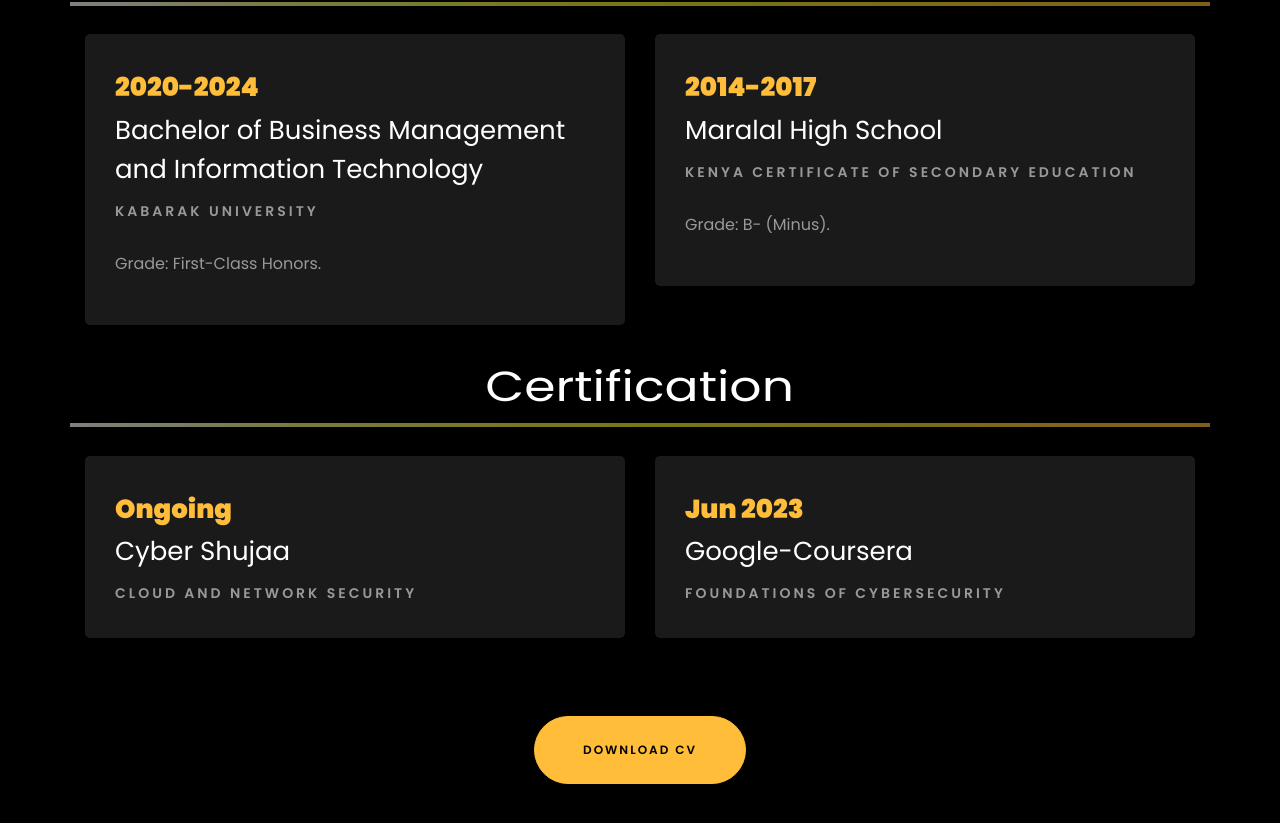
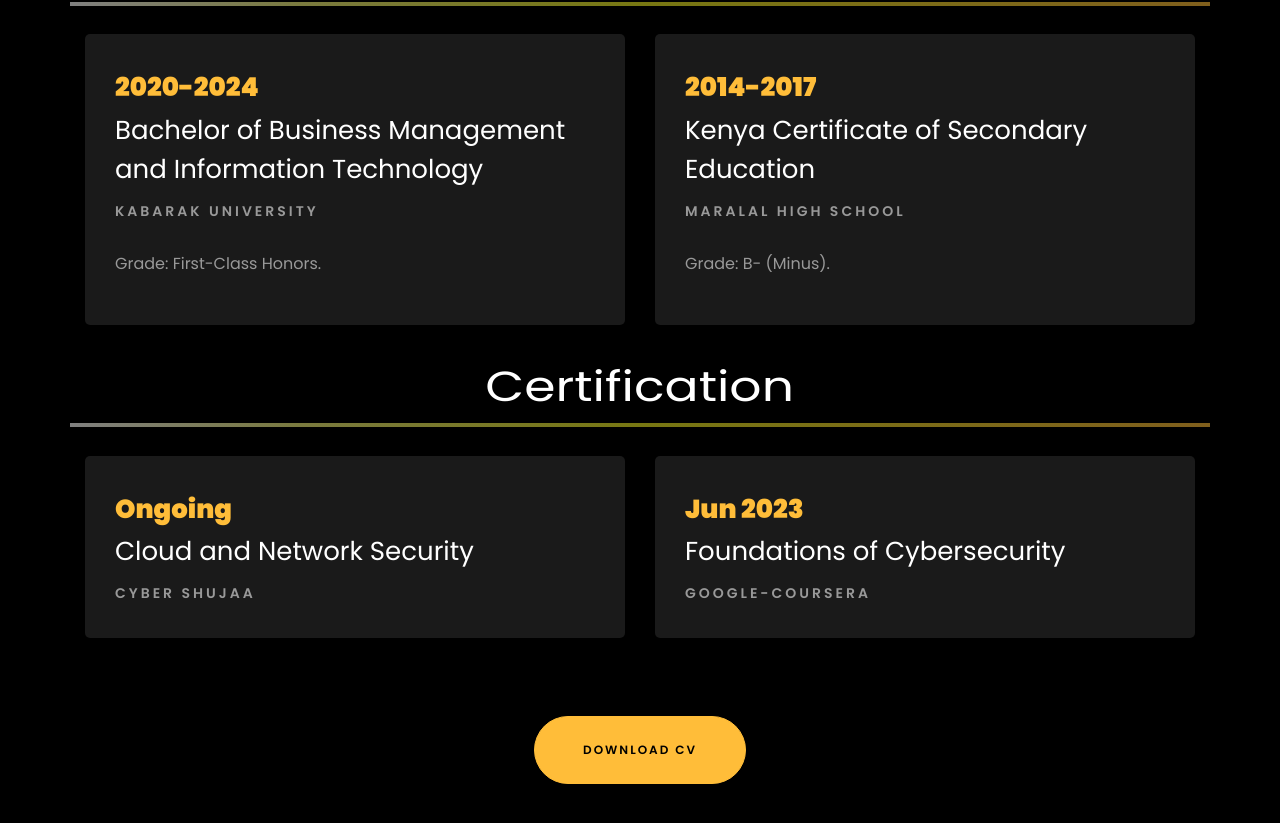
Before and after one commit to Samana-tech/Samana-tech.github.io, a plain HTML site: page index.html in a window 1280 px wide. Shown: the part 2940-3763 px from the top of the page. Drawn offline with Linux system fonts and the light colour scheme; files whose address does not match are found by name.

Commit message:
Update index.html

```diff
--- a/index.html
+++ b/index.html
@@ -381,8 +381,8 @@
     			<div class="col-md-6">
     				<div class="resume-wrap ftco-animate">
     					<span class="date">2014-2017</span>
-    					<h2>Maralal High School</h2>
-    					<span class="position">Kenya Certificate of Secondary Education</span>
+    					<h2>Kenya Certificate of Secondary Education</h2>
+    					<span class="position">Maralal High School</span>
     					<p class="mt-4">Grade: B- (Minus).</p>
     				</div>
 				</div>
@@ -398,16 +398,16 @@
     			<div class="col-md-6">
     				<div class="resume-wrap ftco-animate">
     					<span class="date">Ongoing</span>
-    					<h2>Cyber Shujaa</h2>
-    					<span class="position">Cloud and Network Security</span>
+    					<h2>Cloud and Network Security</h2>
+    					<span class="position">Cyber Shujaa</span>
     				</div>
     			</div>
 
     			<div class="col-md-6">
     				<div class="resume-wrap ftco-animate">
     					<span class="date">Jun 2023</span>
-    					<h2>Google-Coursera</h2>
-    					<span class="position">Foundations of Cybersecurity</span>
+    					<h2>Foundations of Cybersecurity</h2>
+    					<span class="position">Google-Coursera</span>
     				</div>
 				</div>
     		</div>
```
